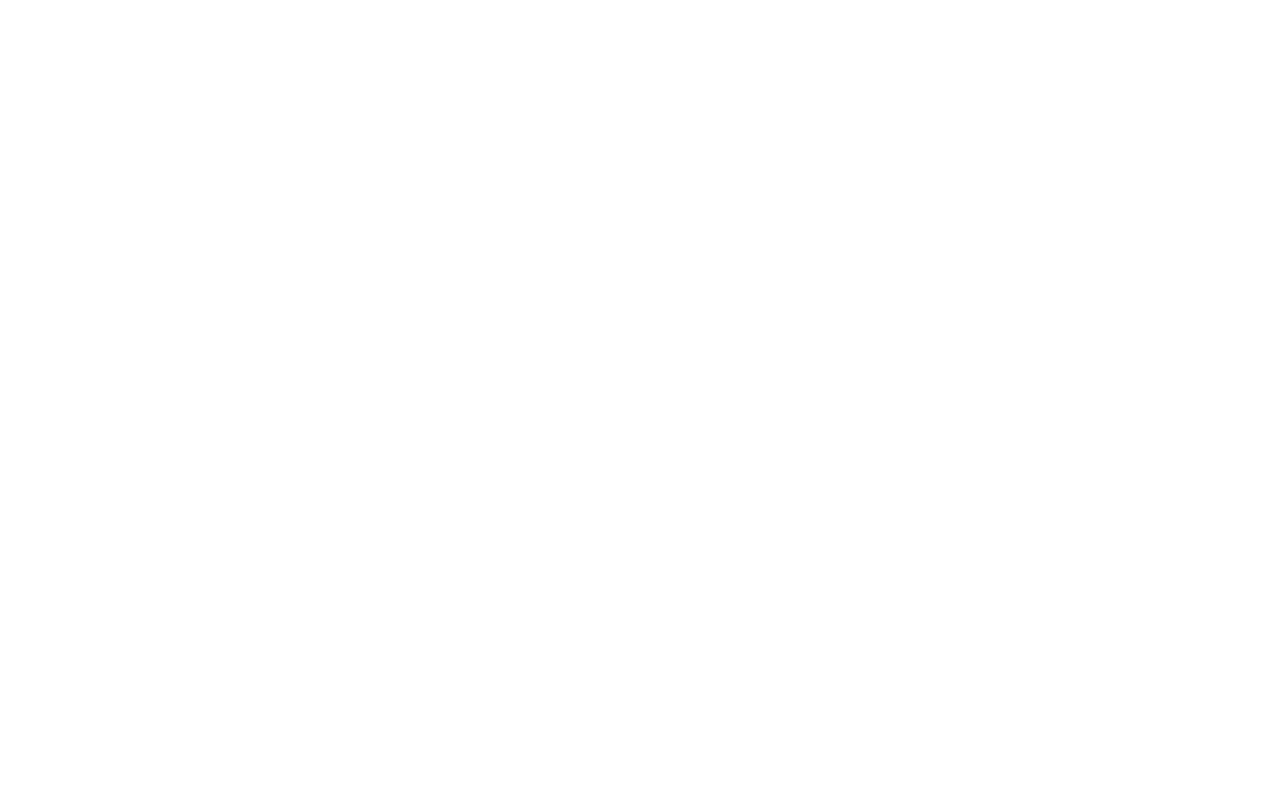
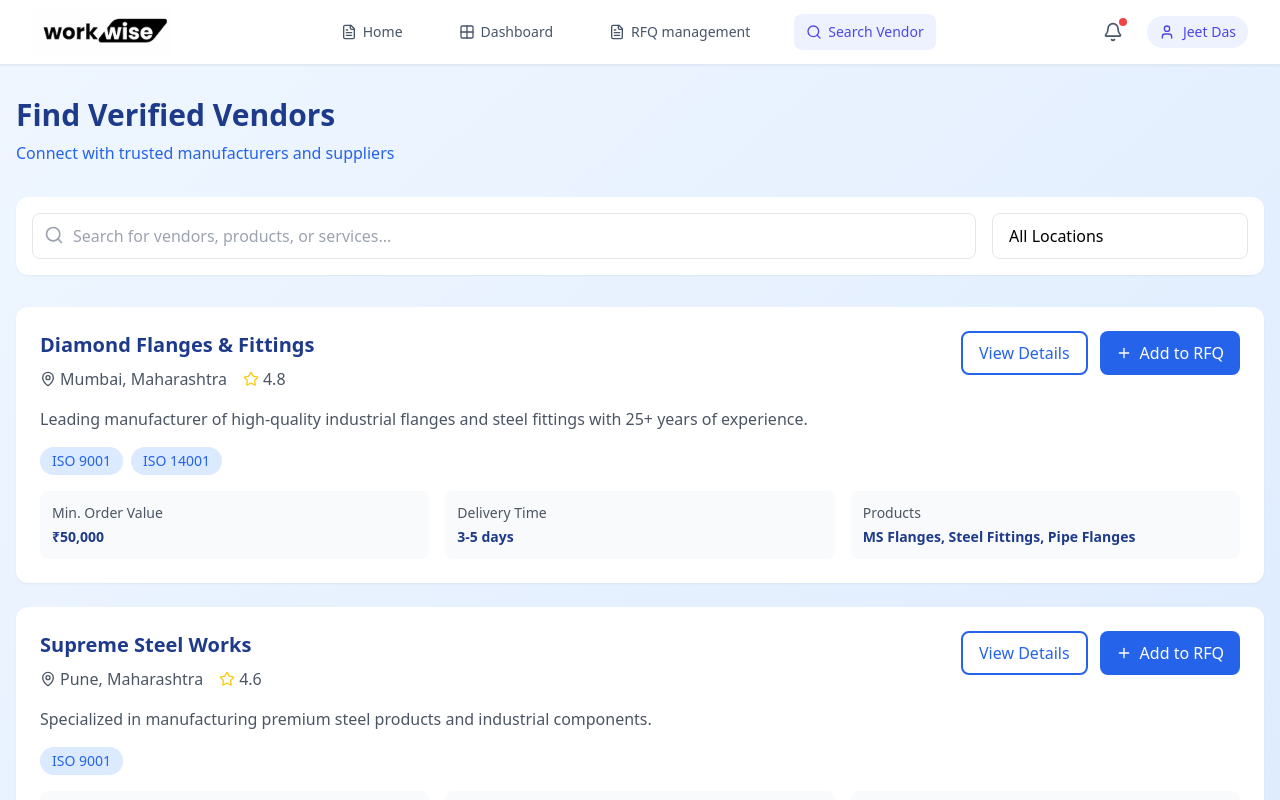
Before and after one commit to JeetDas5/kshitij-workwise, a React (Vite) app: page /search-vendor in a window 1280 px wide. Before the commit this address had no page. Shown: the top 800 px of the page. Built offline with nearby package versions, Linux system fonts and the light colour scheme.

Commit message:
search vendor page

```diff
--- a/src/App.jsx
+++ b/src/App.jsx
@@ -1,27 +1,30 @@
-import { Routes,Route, BrowserRouter } from 'react-router-dom'
-import './App.css'
-import Home from './pages/Home'
-import Dashboard from './pages/Dashboard'
-import RfqCreation from './pages/RFQ-Creation'
-import RfqManagement from './pages/RFQ-Management'
-import RfqManagementDetails from './pages/RFQ-Management-details'
-import MagicSearch from './pages/Magic-Search'
+import { Routes, Route, BrowserRouter } from "react-router-dom";
+import "./App.css";
+import Home from "./pages/Home";
+import Dashboard from "./pages/Dashboard";
+import RfqCreation from "./pages/RFQ-Creation";
+import RfqManagement from "./pages/RFQ-Management";
+import RfqManagementDetails from "./pages/RFQ-Management-details";
+import MagicSearch from "./pages/Magic-Search";
+import VendorSearch from "./pages/Vendor-Search";
 
 function App() {
-
   return (
     <BrowserRouter>
       <Routes>
-        <Route index path='/' element={<Home/>} />
-        <Route path='/dashboard' element={<Dashboard/>} />
-        <Route path='/rfq-creation' element={<RfqCreation/>} />
-        <Route path='/rfq-management' element={<RfqManagement/>} />
-        <Route path="/rfq-management-details" element={<RfqManagementDetails />} />
+        <Route index path="/" element={<Home />} />
+        <Route path="/dashboard" element={<Dashboard />} />
+        <Route path="/rfq-creation" element={<RfqCreation />} />
+        <Route path="/rfq-management" element={<RfqManagement />} />
+        <Route
+          path="/rfq-management-details"
+          element={<RfqManagementDetails />}
+        />
         <Route path="/magic-search" element={<MagicSearch />} />
-
+        <Route path="/search-vendor" element={<VendorSearch />} />
       </Routes>
     </BrowserRouter>
-  )
+  );
 }
 
-export default App
+export default App;
--- a/src/components/global/Header.jsx
+++ b/src/components/global/Header.jsx
@@ -8,6 +8,7 @@
   Settings,
   Menu,
   Grid2x2,
+  Search,
 } from "lucide-react";
 
 function NavItem({ to, children, icon }) {
@@ -61,6 +62,12 @@
               icon={<FileText className="w-4 h-4 mr-1.5" />}
             >
               RFQ management
+            </NavItem>
+            <NavItem
+              to="/search-vendor"
+              icon={<Search className="w-4 h-4 mr-1.5" />}
+            >
+             Search Vendor
             </NavItem>
           </nav>
 
--- a/src/pages/Search-Vendors.jsx
+++ /dev/null
@@ -1,13 +0,0 @@
-import Footer from "../components/global/Footer";
-import Header from "../components/global/Header";
-import SearchBar from "../components/global/searchVendors/SearchBar";
-
-export default function SearchVendors(){
-    return (
-        <>
-        <Header/>
-        <SearchBar/>
-        <Footer/>
-        </>
-    )
-}
--- /dev/null
+++ b/src/pages/Vendor-Search.jsx
@@ -0,0 +1,197 @@
+import { useState, useMemo } from "react";
+import { Search, MapPin, Star, Plus } from "lucide-react";
+import Footer from "../components/global/Footer";
+import Header from "../components/global/Header";
+
+const vendorsData = [
+  {
+    id: 1,
+    name: "Diamond Flanges & Fittings",
+    location: "Mumbai, Maharashtra",
+    rating: 4.8,
+    certifications: ["ISO 9001", "ISO 14001"],
+    specialization: "Industrial Flanges, Steel Fittings",
+    description:
+      "Leading manufacturer of high-quality industrial flanges and steel fittings with 25+ years of experience.",
+    minOrderValue: "₹50,000",
+    deliveryTime: "3-5 days",
+    products: ["MS Flanges", "Steel Fittings", "Pipe Flanges"],
+  },
+  {
+    id: 2,
+    name: "Supreme Steel Works",
+    location: "Pune, Maharashtra",
+    rating: 4.6,
+    certifications: ["ISO 9001"],
+    specialization: "Steel Products, Industrial Components",
+    description:
+      "Specialized in manufacturing premium steel products and industrial components.",
+    minOrderValue: "₹25,000",
+    deliveryTime: "4-6 days",
+    products: ["Steel Flanges", "Industrial Components"],
+  },
+  {
+    id: 3,
+    name: "MetalTech Industries",
+    location: "Ahmedabad, Gujarat",
+    rating: 4.9,
+    certifications: ["ISO 9001", "ISO 14001", "OHSAS 18001"],
+    specialization: "Metal Manufacturing, Industrial Solutions",
+    description:
+      "State-of-the-art manufacturing facility for metal products and industrial solutions.",
+    minOrderValue: "₹75,000",
+    deliveryTime: "2-4 days",
+    products: ["Metal Flanges", "Industrial Solutions"],
+  },
+];
+
+const locations = [
+  "Mumbai, Maharashtra",
+  "Pune, Maharashtra",
+  "Ahmedabad, Gujarat",
+  "Delhi, NCR",
+  "Bangalore, Karnataka",
+];
+
+function VendorSearch() {
+  const [searchTerm, setSearchTerm] = useState("");
+  const [selectedLocation, setSelectedLocation] = useState("");
+  const [selectedCertification, setSelectedCertification] = useState("");
+
+  const filteredVendors = useMemo(() => {
+    return vendorsData.filter((vendor) => {
+      const matchesSearch =
+        vendor.name.toLowerCase().includes(searchTerm.toLowerCase()) ||
+        vendor.products.some((product) =>
+          product.toLowerCase().includes(searchTerm.toLowerCase())
+        );
+      const matchesLocation =
+        !selectedLocation || vendor.location === selectedLocation;
+      const matchesCertification =
+        !selectedCertification ||
+        vendor.certifications.includes(selectedCertification);
+
+      return matchesSearch && matchesLocation && matchesCertification;
+    });
+  }, [searchTerm, selectedLocation, selectedCertification]);
+
+  return (
+    <div className="min-h-screen bg-white">
+        <Header/>
+      <div className="min-h-screen bg-gradient-to-br from-blue-50 to-blue-100">
+        <div className="max-w-7xl mx-auto px-4 py-8">
+          <div className="mb-8">
+            <h1 className="text-3xl font-bold text-blue-900 mb-2">
+              Find Verified Vendors
+            </h1>
+            <p className="text-blue-600">
+              Connect with trusted manufacturers and suppliers
+            </p>
+          </div>
+
+          <div className="bg-white rounded-xl shadow-sm p-4 mb-8">
+            <div className="flex gap-4">
+              <div className="flex-1 relative">
+                <Search className="absolute left-3 top-3 text-gray-400 w-5 h-5" />
+                <input
+                  type="text"
+                  placeholder="Search for vendors, products, or services..."
+                  className="w-full pl-10 pr-4 py-2.5 rounded-lg border border-gray-200 focus:border-blue-500 focus:ring-2 focus:ring-blue-200 transition-colors"
+                  value={searchTerm}
+                  onChange={(e) => setSearchTerm(e.target.value)}
+                />
+              </div>
+              <div className="w-64">
+                <select
+                  className="w-full px-4 py-2.5 rounded-lg border border-gray-200 focus:border-blue-500 focus:ring-2 focus:ring-blue-200 transition-colors appearance-none bg-white"
+                  value={selectedLocation}
+                  onChange={(e) => setSelectedLocation(e.target.value)}
+                >
+                  <option value="">All Locations</option>
+                  {locations.map((location, index) => (
+                    <option key={index} value={location}>
+                      {location}
+                    </option>
+                  ))}
+                </select>
+              </div>
+            </div>
+          </div>
+
+          <div className="grid gap-6">
+            {filteredVendors.map((vendor) => (
+              <div
+                key={vendor.id}
+                className="bg-white rounded-xl shadow-sm hover:shadow-md transition-shadow p-6"
+              >
+                <div className="flex justify-between items-start">
+                  <div>
+                    <h2 className="text-xl font-semibold text-blue-900 mb-2">
+                      {vendor.name}
+                    </h2>
+                    <div className="flex items-center gap-4 text-gray-600 mb-4">
+                      <div className="flex items-center gap-1">
+                        <MapPin className="w-4 h-4" />
+                        <span>{vendor.location}</span>
+                      </div>
+                      <div className="flex items-center gap-1">
+                        <Star className="w-4 h-4 text-yellow-400" />
+                        <span>{vendor.rating}</span>
+                      </div>
+                    </div>
+                  </div>
+                  <div className="flex gap-3">
+                    <button className="px-4 py-2 rounded-lg border-2 border-blue-600 text-blue-600 hover:bg-blue-50 transition-colors">
+                      View Details
+                    </button>
+                    <button className="px-4 py-2 rounded-lg bg-blue-600 text-white hover:bg-blue-700 transition-colors flex items-center gap-2">
+                      <Plus className="w-4 h-4" />
+                      Add to RFQ
+                    </button>
+                  </div>
+                </div>
+
+                <p className="text-gray-600 mb-4">{vendor.description}</p>
+
+                <div className="flex flex-wrap gap-2 mb-4">
+                  {vendor.certifications.map((cert, index) => (
+                    <span
+                      key={index}
+                      className="px-3 py-1 rounded-full bg-blue-100 text-blue-600 text-sm"
+                    >
+                      {cert}
+                    </span>
+                  ))}
+                </div>
+
+                <div className="grid grid-cols-3 gap-4 text-sm">
+                  <div className="p-3 rounded-lg bg-gray-50">
+                    <div className="text-gray-600 mb-1">Min. Order Value</div>
+                    <div className="font-semibold text-blue-900">
+                      {vendor.minOrderValue}
+                    </div>
+                  </div>
+                  <div className="p-3 rounded-lg bg-gray-50">
+                    <div className="text-gray-600 mb-1">Delivery Time</div>
+                    <div className="font-semibold text-blue-900">
+                      {vendor.deliveryTime}
+                    </div>
+                  </div>
+                  <div className="p-3 rounded-lg bg-gray-50">
+                    <div className="text-gray-600 mb-1">Products</div>
+                    <div className="font-semibold text-blue-900">
+                      {vendor.products.join(", ")}
+                    </div>
+                  </div>
+                </div>
+              </div>
+            ))}
+          </div>
+        </div>
+      </div>
+      <Footer/>
+    </div>
+  );
+}
+
+export default VendorSearch;
```
